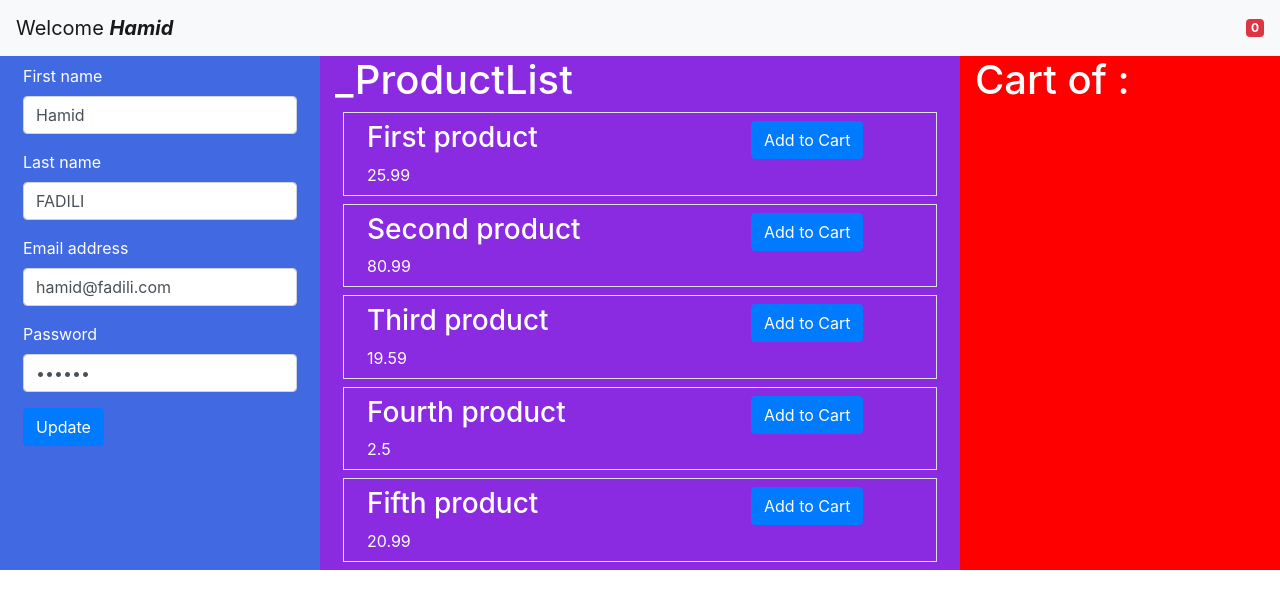
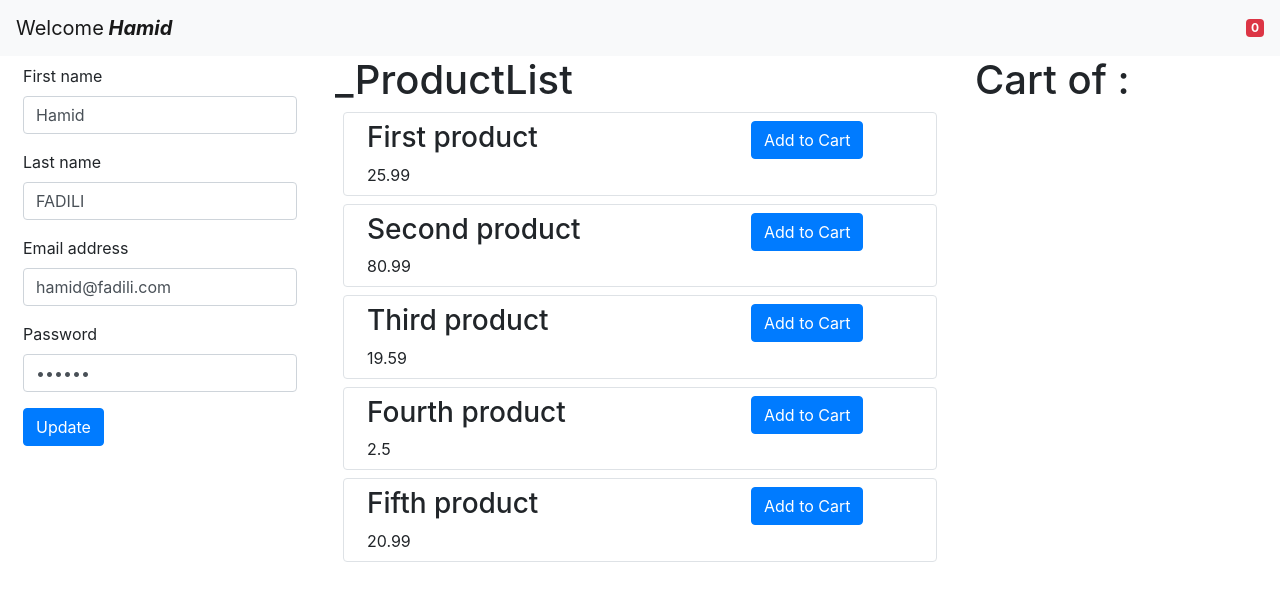
Before and after one commit to hamidfadili/myReactApp, a React (Create React App) app: page / in a window 1280 px wide. Shown: the top 608 px of the page. Built offline with nearby package versions, Linux system fonts and the light colour scheme.

Commit message:
change project to context version

```diff
--- a/src/App.css
+++ b/src/App.css
@@ -1,5 +1,5 @@
 
-
+/*
 .right{
     background-color: red;
 }
@@ -14,4 +14,4 @@
 
 .right,.left,.content{
     color: white;
-}
+}*/
--- a/src/App.js
+++ b/src/App.js
@@ -5,6 +5,7 @@ import UserData from "./components/UserData";
 import Cart from "./components/Cart";
 import ProductList from "./components/ProductList";
 import "bootstrap/dist/css/bootstrap.min.css";
+import UserContext from "./contexts/UserContext";
 
 class App extends Component {
   state = {
@@ -26,37 +27,28 @@ class App extends Component {
 
   handleUserChange = (user) => this.setState({ user });
 
-  handleAddToCart = (product) => () => {
-    const user = {
-      ...this.state.user,
-      cart: [...this.state.user.cart, product],
-    };
-    this.setState({ user });
-  };
   render() {
     return (
+      <UserContext.Provider
+        value={{ user: this.state.user, onChange: this.handleUserChange }}
+      >
         <div className="App">
           <NavBar user={this.state.user} />
           <div className="container-fluid">
             <div className="row">
               <div className="col-md-3 left">
-              <UserData
-                user={this.state.user}
-                onChange={this.handleUserChange}
-              />
+                <UserData />
               </div>
               <div className="col-md-6 content">
-              <ProductList
-                products={this.state.products}
-                onAddToCart={this.handleAddToCart}
-              />
+                <ProductList products={this.state.products} />
               </div>
               <div className="col-md-3 right">
-              <Cart products={this.state.user.cart} />
+                <Cart />
               </div>
             </div>
           </div>
         </div>
+      </UserContext.Provider>
     );
   }
 }
--- a/src/components/Cart.js
+++ b/src/components/Cart.js
@@ -1,15 +1,20 @@
 import React, { Component } from "react";
+import UserContext from "../contexts/UserContext";
 import Product from "./Product";
 
 export default class Cart extends Component {
   render() {
     return (
-      <div>
-        <h1>Cart of : </h1>
-        {this.props.products.map((p) => (
-          <Product product={p} inCart />
-        ))}
-      </div>
+      <UserContext.Consumer>
+        {({ user }) => (
+          <div>
+            <h1>Cart of : </h1>
+            {user.cart.map((p) => (
+              <Product product={p} inCart />
+            ))}
+          </div>
+        )}
+      </UserContext.Consumer>
     );
   }
 }
--- a/src/components/NavBar.js
+++ b/src/components/NavBar.js
@@ -6,9 +6,9 @@ class NavBar extends Component {
     return (
       <nav className="navbar navbar-expand-lg navbar-light bg-light">
         <span className="navbar-brand">
-          Welcome{" "}
+          Welcome
           <b>
-            <i>{user.firstName}</i>
+            <i> {user.firstName}</i>
           </b>
         </span>
         <span className="badge badge-danger ml-auto">{user.cart.length}</span>
--- a/src/components/Product.js
+++ b/src/components/Product.js
@@ -1,11 +1,21 @@
 import React, { Component } from "react";
+import UserContext from "../contexts/UserContext";
 
 export default class Product extends Component {
+  static contextType = UserContext;
+  handleAddToCart = (product) => () => {
+    const user = {
+      ...this.context.user,
+      cart: [...this.context.user.cart, product],
+    };
+    this.context.onChange(user);
+  };
+
   showInCart() {
     return (
       <div className="col-md-4">
         <button
-          onClick={this.props.onAddToCart(this.props.product)}
+          onClick={this.handleAddToCart(this.props.product)}
           className="btn btn-primary"
         >
           Add to Cart
@@ -17,7 +27,7 @@ export default class Product extends Component {
   render() {
     const product = this.props.product;
     return (
-      <div className="row border p-2 m-2">
+      <div className="row border rounded p-2 m-2">
         <div className="col-md-8">
           <h3>{product.title}</h3>
           <span>{product.price}</span>
--- a/src/components/ProductList.js
+++ b/src/components/ProductList.js
@@ -4,12 +4,12 @@ import Product from "./Product";
 export default class ProductList extends Component {
   render() {
     return (
-      <div>
+      <>
         <h1>{ProductList.name}</h1>
         {this.props.products.map((p) => (
           <Product product={p} onAddToCart={this.props.onAddToCart} />
         ))}
-      </div>
+      </>
     );
   }
 }
--- a/src/components/UserData.js
+++ b/src/components/UserData.js
@@ -1,21 +1,24 @@
 import React, { Component } from "react";
+import UserContext from "../contexts/UserContext";
 import Input from "./Input";
 
 export default class UserData extends Component {
+  static contextType = UserContext;
   showUser = (e) => {
-    console.log(this.props.user);
+    console.log(this.context);
     e.preventDefault();
   };
 
   onFormUpdated = ({ currentTarget: input }) => {
-    const user = { ...this.props.user };
+    const user = { ...this.context.user };
     user[input.name] = input.value;
-    this.props.onChange(user);
+    this.context.onChange(user);
   };
 
   render() {
-    const user = this.props.user;
     return (
+      <UserContext.Consumer>
+        {({ user }) => (
           <div className="p-2">
             <form onSubmit={this.showUser}>
               <Input
@@ -49,6 +52,8 @@ export default class UserData extends Component {
               </button>
             </form>
           </div>
+        )}
+      </UserContext.Consumer>
     );
   }
 }
--- /dev/null
+++ b/src/contexts/UserContext.js
@@ -0,0 +1,6 @@
+import React from "react";
+
+const UserContext = React.createContext();
+UserContext.displayName = "UserContext";
+
+export default UserContext;
```
Also changed, not shown: 1 other file (tests, documents, lock files or other folders). Lines whose indentation alone changed are shown as unchanged.
